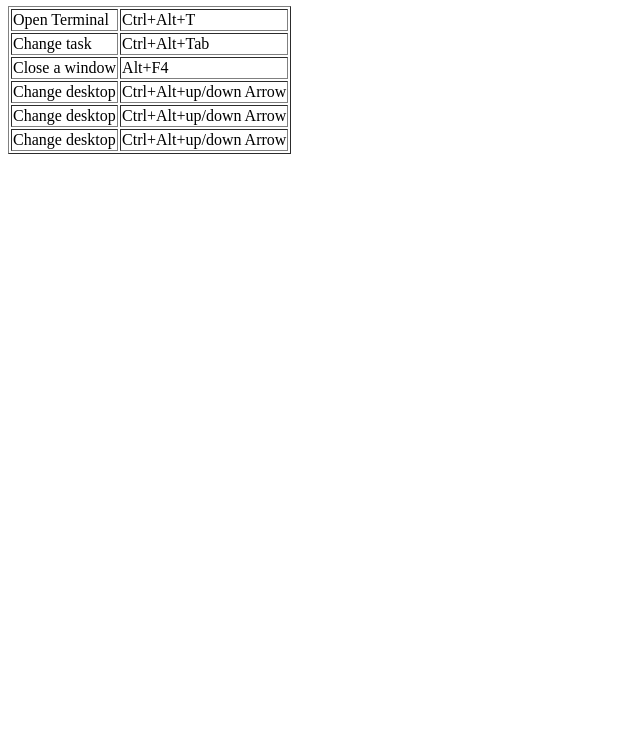
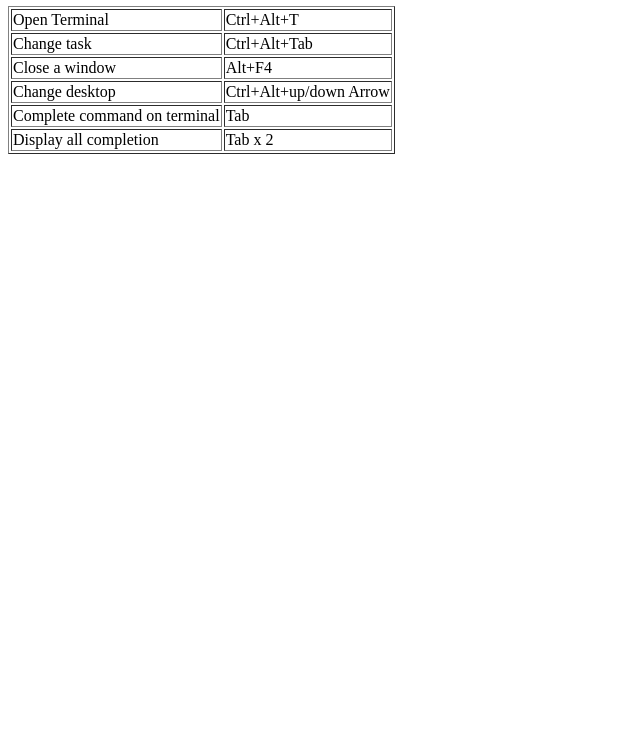
Before and after one commit to Yanismdz/Shortcut, a plain HTML site: page index.html in a window 1280 px wide. Shown: the part 60-800 px from the top of the page, without its empty margins (0-640 px from the left). Drawn offline with Linux system fonts and the light colour scheme.

Commit message:
Add new case

```diff
--- a/index.html
+++ b/index.html
@@ -25,12 +25,12 @@
 		    <td>Ctrl+Alt+up/down Arrow</td>
 		</tr>
 		<tr>
-		    <td>Change desktop</td>
-		    <td>Ctrl+Alt+up/down Arrow</td>
+		    <td>Complete command on terminal</td>
+		    <td>Tab</td>
 		</tr>
 		<tr>
-		    <td>Change desktop</td>
-		    <td>Ctrl+Alt+up/down Arrow</td>
+		    <td>Display all completion</td>
+		    <td>Tab x 2</td>
 		</tr>
 	</tbody>
     </body>
```
